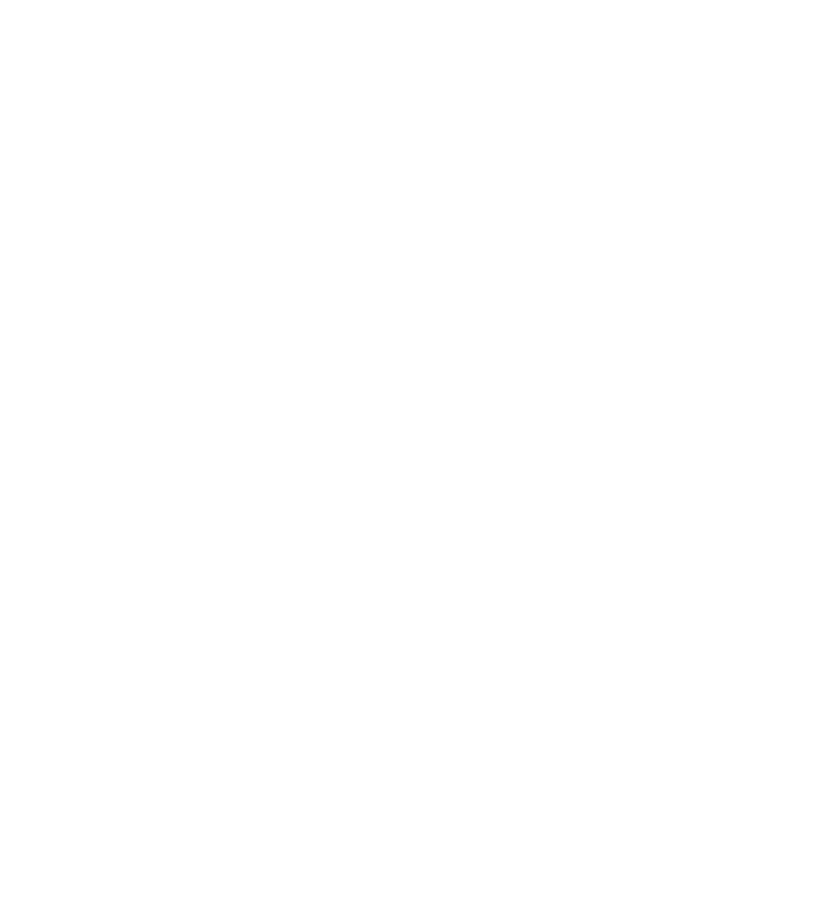
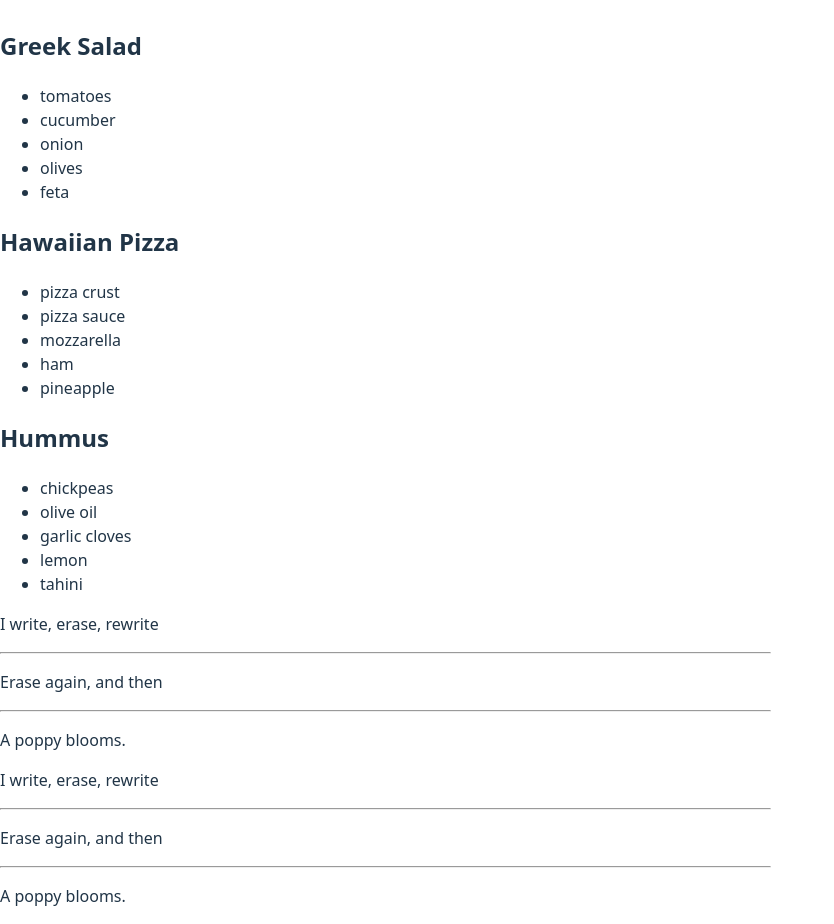
Before and after one commit to jahid01754/React-Practise, a React (Vite) app: page / in a window 1280 px wide. Shown: the part 3787-4711 px from the top of the page, without its empty margins (0-834 px from the left). Before the commit the page ends 3706 px from the top, so only its background shows below. Built offline with nearby package versions, Linux system fonts and the light colour scheme.

Commit message:
renderingList challenge 4

```diff
--- a/src/components/RenderingLists.jsx
+++ b/src/components/RenderingLists.jsx
@@ -1,5 +1,6 @@
-import { people, recipes } from "./data.jsx";
+import { people, recipes, poem } from "./data.jsx";
 import getImageUrl from "./Clock";
+import { Fragment } from "react";
 
 // const people = [
 //   "Creola Katherine Johnson: mathematician",
@@ -54,6 +55,27 @@
     (person) => person.profession !== "chemist"
   );
 
+  function Recipe({ name, ingredients }) {
+    return (
+      <div>
+        <h2>{name}</h2>
+        <ul>
+          {ingredients.map((ingredient) => (
+            <li key={ingredient}>{ingredient}</li>
+          ))}
+        </ul>
+      </div>
+    );
+  }
+
+  let output = [];
+
+  poem.lines.forEach((line, i) => {
+    output.push(<hr key={i + "-separator"} />);
+    output.push(<p key={i + "-text"}>{line}</p>);
+  });
+  output.shift();
+
   return (
     <>
       <div>
@@ -87,6 +109,26 @@
           </div>
         ))}
       </div>
+
+      <div>
+        <h1>Recipes</h1>
+        {recipes.map((recipe) => (
+          <Recipe {...recipe} key={recipe.id} />
+        ))}
+      </div>
+
+      <div>
+        <article>{output}</article>
+      </div>
+
+      <article>
+        {poem.lines.map((line, i) => (
+          <Fragment key={i}>
+            {i > 0 && <hr />}
+            <p>{line}</p>
+          </Fragment>
+        ))}
+      </article>
     </>
   );
 }
--- a/src/components/data.jsx
+++ b/src/components/data.jsx
@@ -60,3 +60,11 @@
     ingredients: ["chickpeas", "olive oil", "garlic cloves", "lemon", "tahini"],
   },
 ];
+
+export const poem = {
+  lines: [
+    "I write, erase, rewrite",
+    "Erase again, and then",
+    "A poppy blooms.",
+  ],
+};
```
